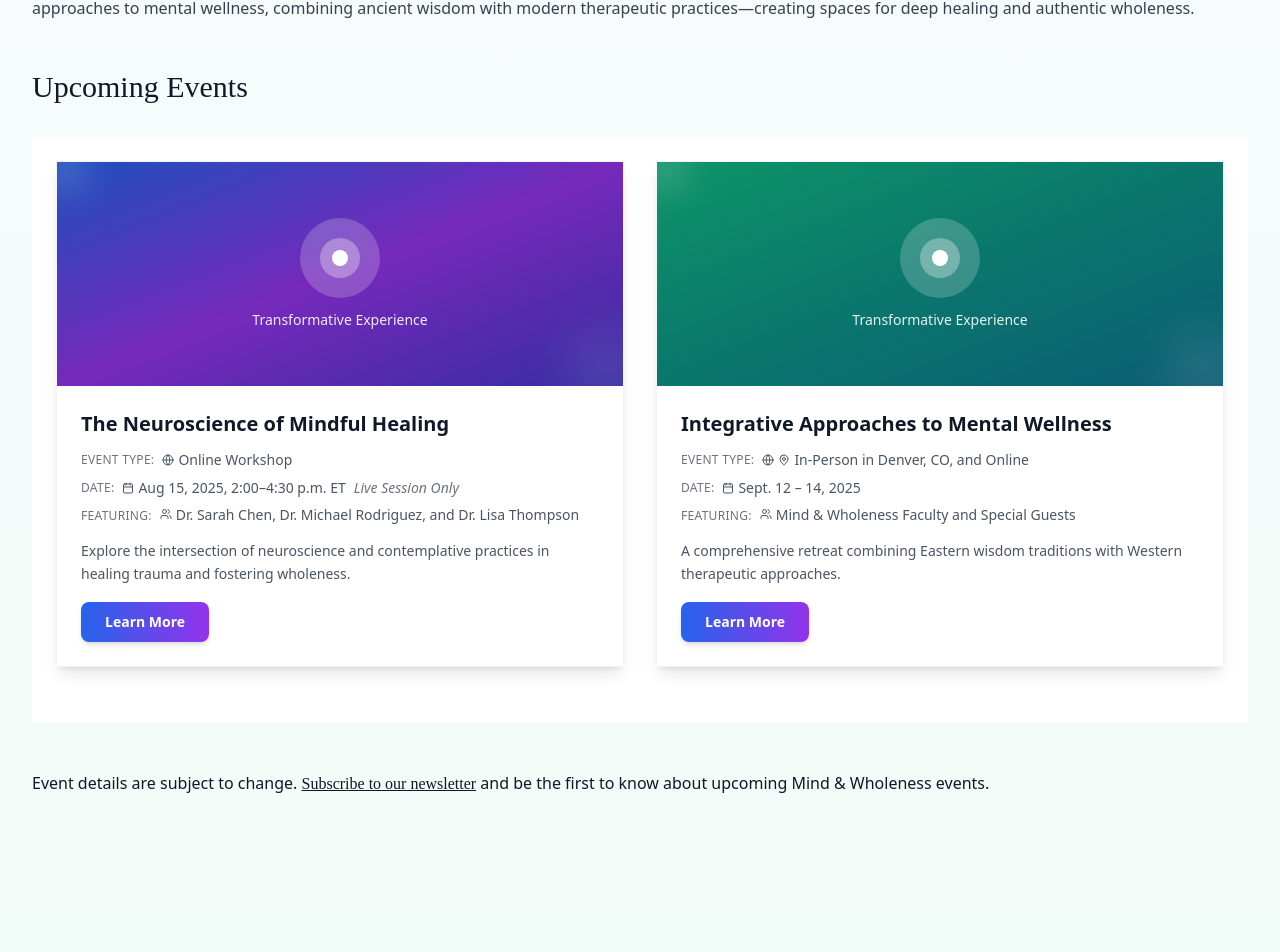
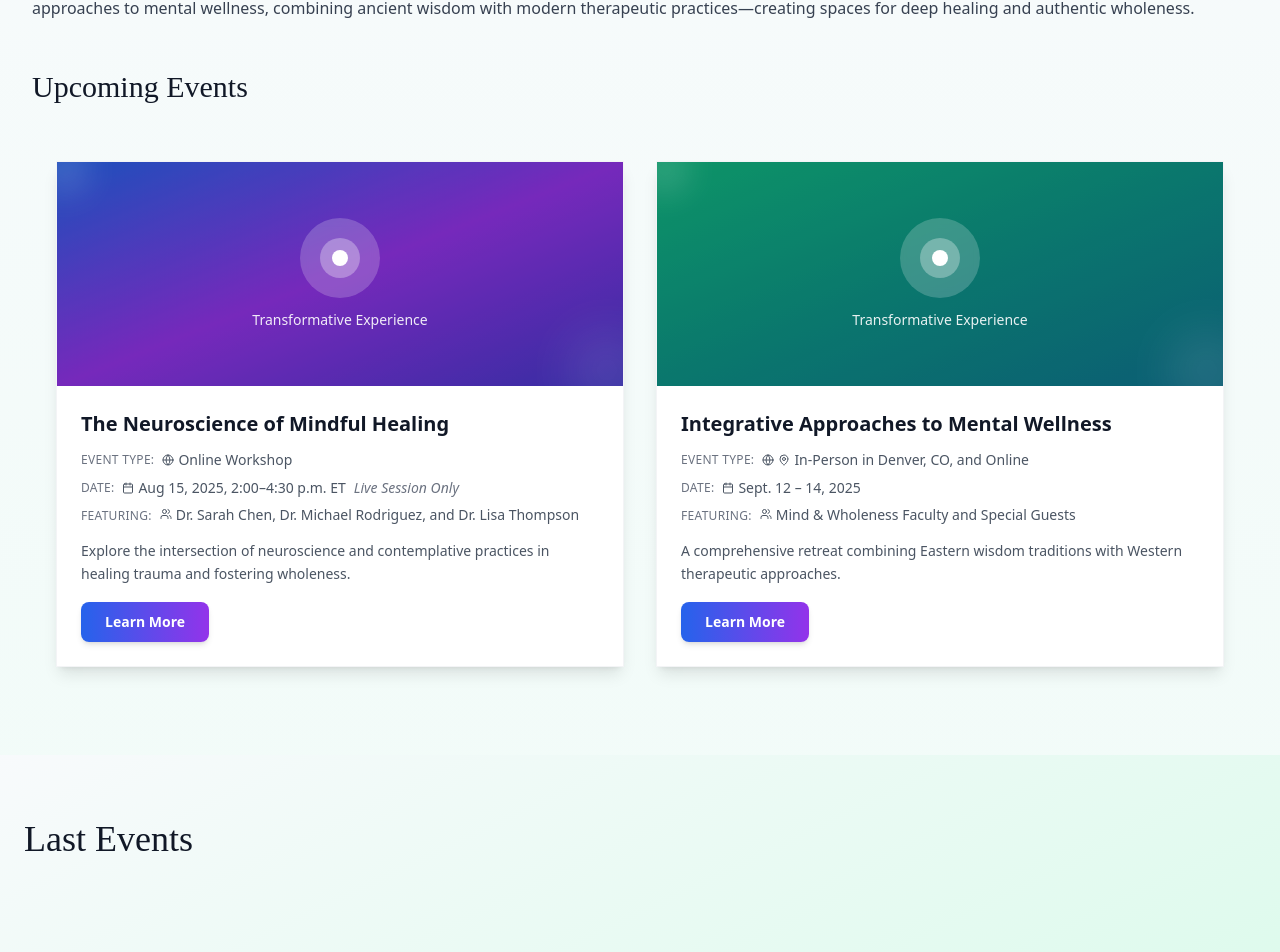
Before and after one commit to eldoJr/mind-and-wholeness, a React (Vite) app: page /programs/events in a window 1280 px wide. Shown: the part 439-1391 px from the top of the page. Built offline with nearby package versions, Linux system fonts and the light colour scheme.

Commit message:
add: up-3

```diff
--- a/src/components/sections/programs/events/Events.tsx
+++ b/src/components/sections/programs/events/Events.tsx
@@ -73,7 +73,7 @@ const EventsPage = () => {
           Upcoming Events
         </h2>
 
-        <div className="max-w-7xl mx-auto px-4 sm:px-6 md:py-6 bg-white">
+        <div className="max-w-7xl mx-auto px-4 sm:px-6 md:py-6">
           <div className="mb-8">
             <div className="grid grid-cols-1 lg:grid-cols-2 gap-6 md:gap-8">
               {events.map((event) => (
@@ -159,15 +159,12 @@ const EventsPage = () => {
             </div>
           </div>
       </div>
-      <div className='mb-8 py-12'>
-        <p>Event details are subject to change. <a className='font-serif underline' href="./signup/signup">Subscribe to our newsletter</a> and be the first to know about upcoming Mind & Wholeness events.</p>
-      </div>
+    </div>
+    <div>
+      <ListEvents />
     </div>
     <div>
       <NewsletterSignup />
-    </div>
-    <div>
-      <ListEvents />
     </div>
     </motion.div>
   );
```
